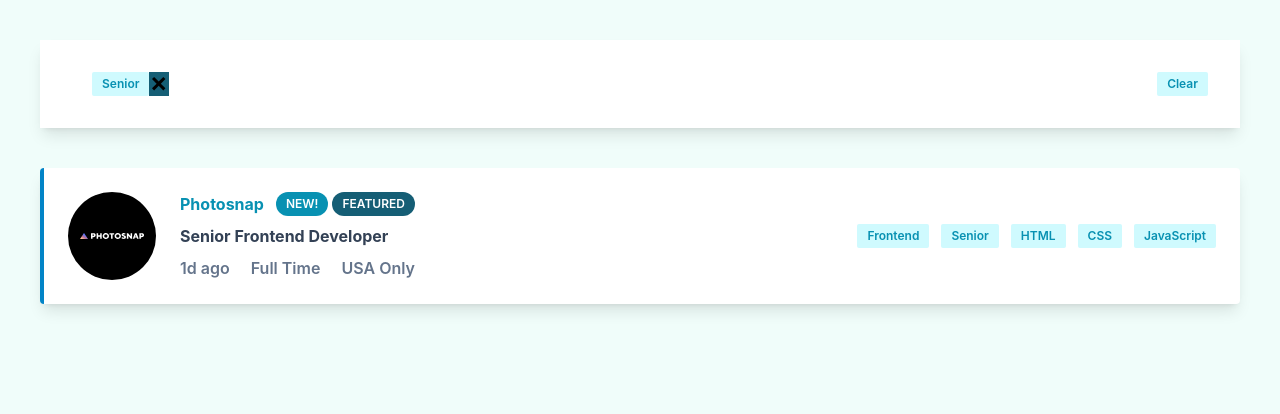
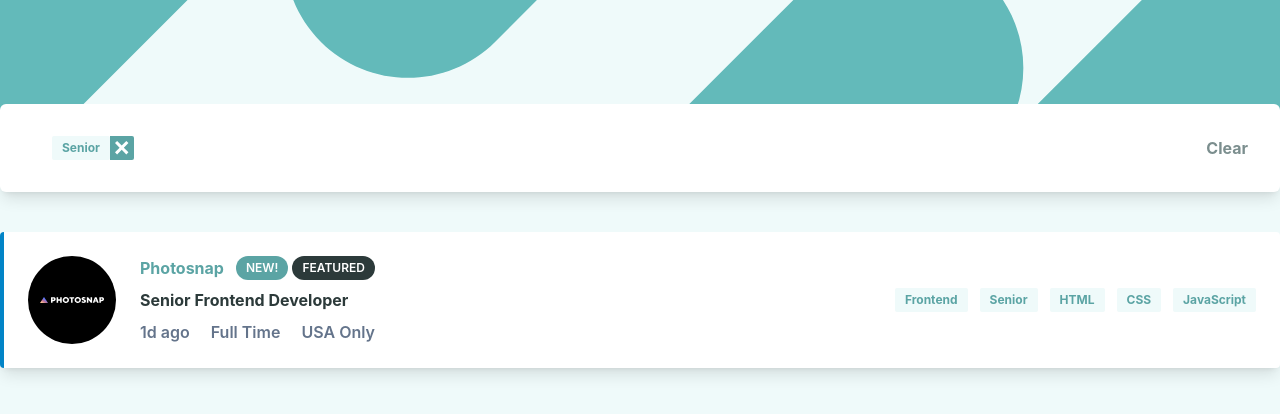
Before and after one commit to fedeq/job-listing, a React (Vite) app: page / in a window 1280 px wide. Both pictures are taken after a click on the element "Senior". Shown: the top 414 px of the page. Built offline with nearby package versions, Linux system fonts and the light colour scheme.

Commit message:
Use the right colors. Add header

```diff
--- a/src/App.jsx
+++ b/src/App.jsx
@@ -1,9 +1,12 @@
 import "./App.css";
-import JobsList from "./components/JobsList";
-import Filters from "./components/Filters";
+import { JobsList } from "./components/JobsList";
+import { Filters } from "./components/Filters";
+import { Header } from "./components/Header";
+
 function App() {
   return (
-    <div className="App p-10 bg-teal-50 min-h-screen">
+    <div className="App bg-light_grayish_cyan_background min-h-screen">
+      <Header />
       <Filters />
       <JobsList />
     </div>
--- a/src/components/Filters.jsx
+++ b/src/components/Filters.jsx
@@ -3,19 +3,19 @@ import { RemoveIcon } from "./RemoveIcon";
 import { useFiltersActions } from "../hooks/useFiltersActions";
 import { useFilters } from "../hooks/useFilters";
 
-function Filters() {
+export function Filters() {
   const { clearExistingFilters, removeExistingFilter } = useFiltersActions();
   const { filters } = useFilters();
 
   if (filters.length === 0) return;
   return (
-    <div className="shadow-lg mb-10 flex p-8 justify-between bg-white">
+    <div className="container mx-auto shadow-lg flex p-8 justify-between bg-white -mt-10 rounded-md">
       <div className="flex">
         {filters?.map((filter) => (
           <React.Fragment key={filter.name}>
-            <div className="badge-square ml-5">{filter.name}</div>
+            <div className="badge-square ml-5 font-bold">{filter.name}</div>
             <button
-              className="bg-cyan-800 h-full w-5 flex items-center justify-center"
+              className="bg-desaturated_dark_cyan h-full w-6 flex items-center justify-center text-white rounded-r-sm hover:bg-very_dark_grayish_cyan"
               onClick={() =>
                 removeExistingFilter({ type: filter.type, name: filter.name })
               }
@@ -26,13 +26,11 @@ function Filters() {
         ))}
       </div>
       <div
-        className="badge-square cursor-pointer"
+        className="text-dark_grayish_cyan cursor-pointer"
         onClick={clearExistingFilters}
       >
-        Clear
+        <strong>Clear</strong>
       </div>
     </div>
   );
 }
-
-export default Filters;
--- /dev/null
+++ b/src/components/Header.tsx
@@ -0,0 +1,5 @@
+export function Header() {
+  return (
+    <header className="h-36 bg-header_desktop bg-cover bg-center bg-no-repeat"></header>
+  );
+}
--- a/src/components/JobItem.tsx
+++ b/src/components/JobItem.tsx
@@ -1,4 +1,3 @@
-import React from "react";
 import { useFiltersActions } from "../hooks/useFiltersActions";
 import { Job } from "./JobsList";
 
@@ -15,7 +14,7 @@ function JobItem({ job }: { job: Job }) {
         <img className="mr-6" src={getImgUrl(job.logo)} alt="logo" />
         <div className="flex flex-col justify-between">
           <div className="flex">
-            <span className="mr-2 flex flex-col justify-center items-center leading-6 text-cyan-600 font-bold">
+            <span className="mr-2 flex flex-col justify-center items-center leading-6 text-desaturated_dark_cyan font-bold">
               {job.company}
             </span>
             {job.new ? <span className="badge-primary ml-1">NEW!</span> : ""}
@@ -25,7 +24,7 @@ function JobItem({ job }: { job: Job }) {
               ""
             )}
           </div>
-          <div className="text-left font-bold text-slate-700">
+          <div className="text-left font-bold text-very_dark_grayish_cyan cursor-pointer hover:text-desaturated_dark_cyan">
             {job.position}
           </div>
           <ul className="flex flex-row justify-between text-slate-500 font-semibold space-x-3">
@@ -37,26 +36,23 @@ function JobItem({ job }: { job: Job }) {
       </div>
       <div className="grow flex justify-end items-center">
         <div className="flex justify-center items-center">
-          <span
+          <JobItemBadge
             onClick={() => addNewFilter({ type: "role", name: job.role })}
-            className="badge-square ml-3 cursor-pointer"
           >
             {job.role}
-          </span>
-          <span
+          </JobItemBadge>
+          <JobItemBadge
             onClick={() => addNewFilter({ type: "level", name: job.level })}
-            className="badge-square ml-3 cursor-pointer"
           >
             {job.level}
-          </span>
+          </JobItemBadge>
           {job.languages.map((language) => (
-            <span
+            <JobItemBadge
               key={language}
               onClick={() => addNewFilter({ type: "language", name: language })}
-              className="badge-square ml-3 cursor-pointer"
             >
               {language}
-            </span>
+            </JobItemBadge>
           ))}
         </div>
       </div>
@@ -64,4 +60,21 @@ function JobItem({ job }: { job: Job }) {
   );
 }
 
+function JobItemBadge({
+  children,
+  onClick,
+}: {
+  children: string;
+  onClick: () => void;
+}) {
+  return (
+    <span
+      onClick={onClick}
+      className="badge-square ml-3 cursor-pointer font-bold hover:bg-desaturated_dark_cyan hover:text-white"
+    >
+      {children}
+    </span>
+  );
+}
+
 export default JobItem;
--- a/src/components/JobsList.tsx
+++ b/src/components/JobsList.tsx
@@ -1,4 +1,4 @@
-import React, { useMemo } from "react";
+import { useMemo } from "react";
 import data from "../data.json";
 import JobItem from "./JobItem";
 import { useFilters } from "../hooks/useFilters";
@@ -25,18 +25,16 @@ const useJobs = () => {
   return { jobs };
 };
 
-function JobsList() {
+export function JobsList() {
   const { jobs } = useJobs();
   return (
-    <div className="mt-10">
+    <div className="container mx-auto py-10">
       {jobs.map((job) => (
         <JobItem key={job.id} job={job} />
       ))}
     </div>
   );
 }
-
-export default JobsList;
 
 export interface Job {
   id: number;
--- a/src/components/RemoveIcon.jsx
+++ b/src/components/RemoveIcon.jsx
@@ -1,11 +1,12 @@
 export function RemoveIcon() {
   return (
-    <svg xmlns="http://www.w3.org/2000/svg" width="14" height="14">
-      <path
-        fill="currentColor"
-        fill-rule="evenodd"
-        d="M11.314 0l2.121 2.121-4.596 4.596 4.596 4.597-2.121 2.121-4.597-4.596-4.596 4.596L0 11.314l4.596-4.597L0 2.121 2.121 0l4.596 4.596L11.314 0z"
-      />
+    <svg
+      xmlns="http://www.w3.org/2000/svg"
+      width="14"
+      height="14"
+      fill="currentColor"
+    >
+      <path d="M11.314 0l2.121 2.121-4.596 4.596 4.596 4.597-2.121 2.121-4.597-4.596-4.596 4.596L0 11.314l4.596-4.597L0 2.121 2.121 0l4.596 4.596L11.314 0z" />
     </svg>
   );
 }
--- a/src/index.css
+++ b/src/index.css
@@ -4,15 +4,24 @@
 
 @layer components {
   .badge-primary {
-    @apply flex flex-col justify-center items-center bg-cyan-600 text-white text-xs font-semibold px-2.5 h-6 rounded-full;
+    @apply flex flex-col justify-center items-center bg-desaturated_dark_cyan text-white text-xs font-semibold px-2.5 h-6 rounded-full;
   }
   .badge-bold {
-    @apply flex flex-col justify-center items-center bg-cyan-800 text-white text-xs font-semibold px-2.5 h-6 rounded-full;
+    @apply flex flex-col justify-center items-center bg-very_dark_grayish_cyan text-white text-xs font-semibold px-2.5 h-6 rounded-full;
   }
   .badge-square {
-    @apply flex flex-col justify-center items-center bg-cyan-100 text-cyan-600 text-xs font-semibold px-2.5 h-6 rounded-sm;
+    @apply flex flex-col justify-center items-center bg-light_grayish_cyan_background text-desaturated_dark_cyan text-xs font-semibold px-2.5 h-6 rounded-sm;
   }
 }
+
+/* - Desaturated Dark Cyan: hsl(180, 29%, 50%)
+
+### Neutral
+
+- Light Grayish Cyan (Background): hsl(180, 52%, 96%)
+- Light Grayish Cyan (Filter Tablets): hsl(180, 31%, 95%)
+- Dark Grayish Cyan: hsl(180, 8%, 52%)
+- Very Dark Grayish Cyan: hsl(180, 14%, 20%) */
 
 body {
   margin: 0;
--- a/src/store/filters/filtersSlice.ts
+++ b/src/store/filters/filtersSlice.ts
@@ -27,7 +27,6 @@ export const filtersSlice = createSlice({
 });
 
 const hasFilter = (activeFilters: Filter[], newFilter: Filter) => {
-  console.log(`checking if ${newFilter.name} is in ${activeFilters}`);
   return activeFilters.some(
     (filter) => filter.type === newFilter.type && filter.name === newFilter.name
   );
--- a/tailwind.config.ts
+++ b/tailwind.config.ts
@@ -3,7 +3,19 @@ import type { Config } from "tailwindcss";
 const config: Config = {
   content: ["./src/**/*.{js,ts,jsx,tsx,mdx}"],
   theme: {
-    extends: {},
+    extend: {
+      backgroundImage: {
+        header_desktop: "url('/public/bg-header-desktop.svg')",
+        header_mobile: "url('/public/bg-header-mobile.svg')",
+      },
+      colors: {
+        desaturated_dark_cyan: "hsl(180, 29%, 50%)",
+        light_grayish_cyan: "hsl(180, 31%, 95%)",
+        light_grayish_cyan_background: "hsl(180, 52%, 96%)",
+        dark_grayish_cyan: "hsl(180, 8%, 52%)",
+        very_dark_grayish_cyan: "hsl(180, 14%, 20%)",
+      },
+    },
   },
   plugins: [],
 };
```
Also changed, not shown: public/bg-header-desktop.svg (renamed from src/images/bg-header-desktop.svg), public/bg-header-mobile.svg (renamed from src/images/bg-header-mobile.svg).
